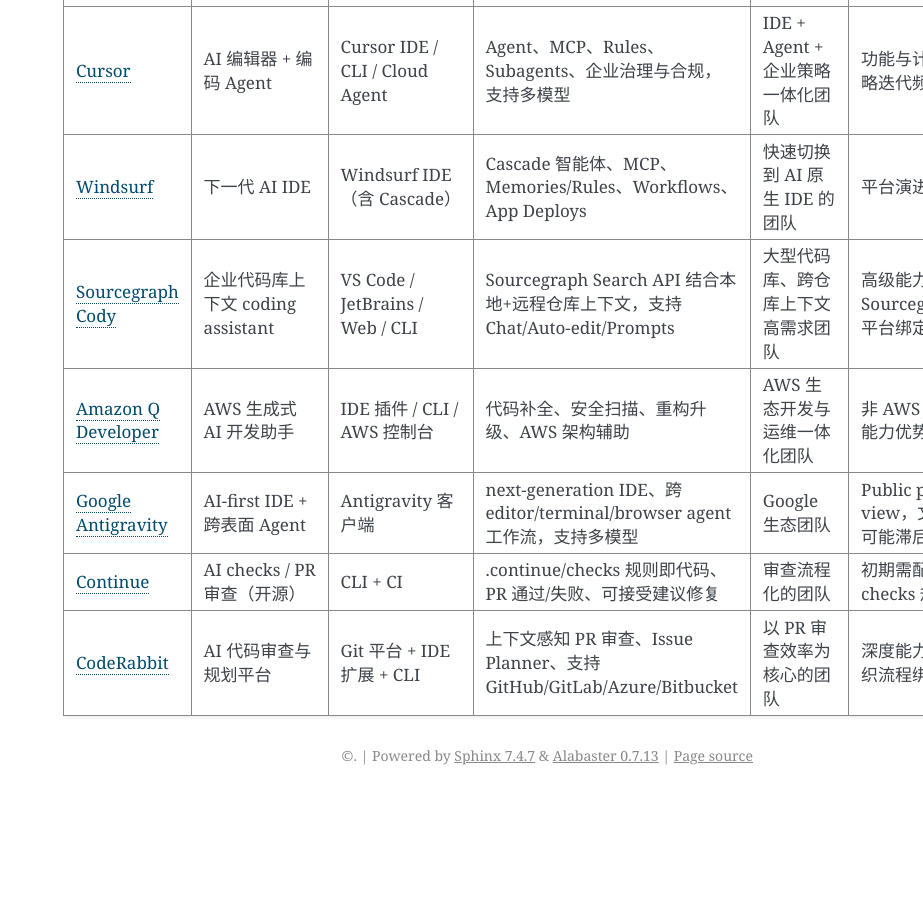
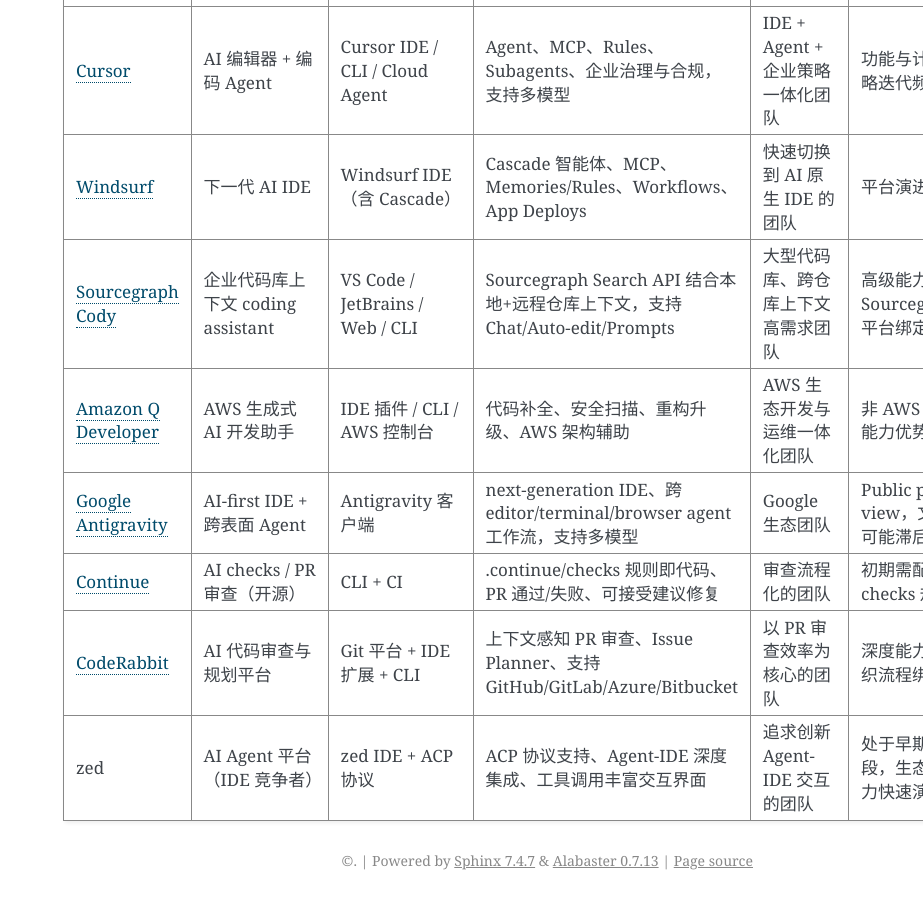
Before and after one commit to sanchuanhehe/VibeCoding, a Sphinx documentation site: the page built from docs/overview/comparison.md, in a window 1280 px wide and 900 px high, scrolled down 1613 px. Shown: the whole window, without its empty margins (357-1280 px from the left). Built offline with Sphinx 7.4.7, drawn with Linux system fonts in a browser that asks for light colours; before the commit the page ends 2408 px from its top, so only the background shows below that.

Commit message:
feat: 添加 zed AI Agent 平台信息，增强对比总表的完整性

````diff
--- a/docs/overview/comparison.md
+++ b/docs/overview/comparison.md
@@ -134,6 +134,12 @@
   - 上下文感知 PR 审查、Issue Planner、支持 GitHub/GitLab/Azure/Bitbucket
   - 以 PR 审查效率为核心的团队
   - 深度能力与组织流程绑定
+* - zed
+  - AI Agent 平台（IDE 竞争者）
+  - zed IDE + ACP 协议
+  - ACP 协议支持、Agent-IDE 深度集成、工具调用丰富交互界面
+  - 追求创新 Agent-IDE 交互的团队
+  - 处于早期阶段，生态与能力快速演进中
 ```
 
 ```{raw} latex
````
